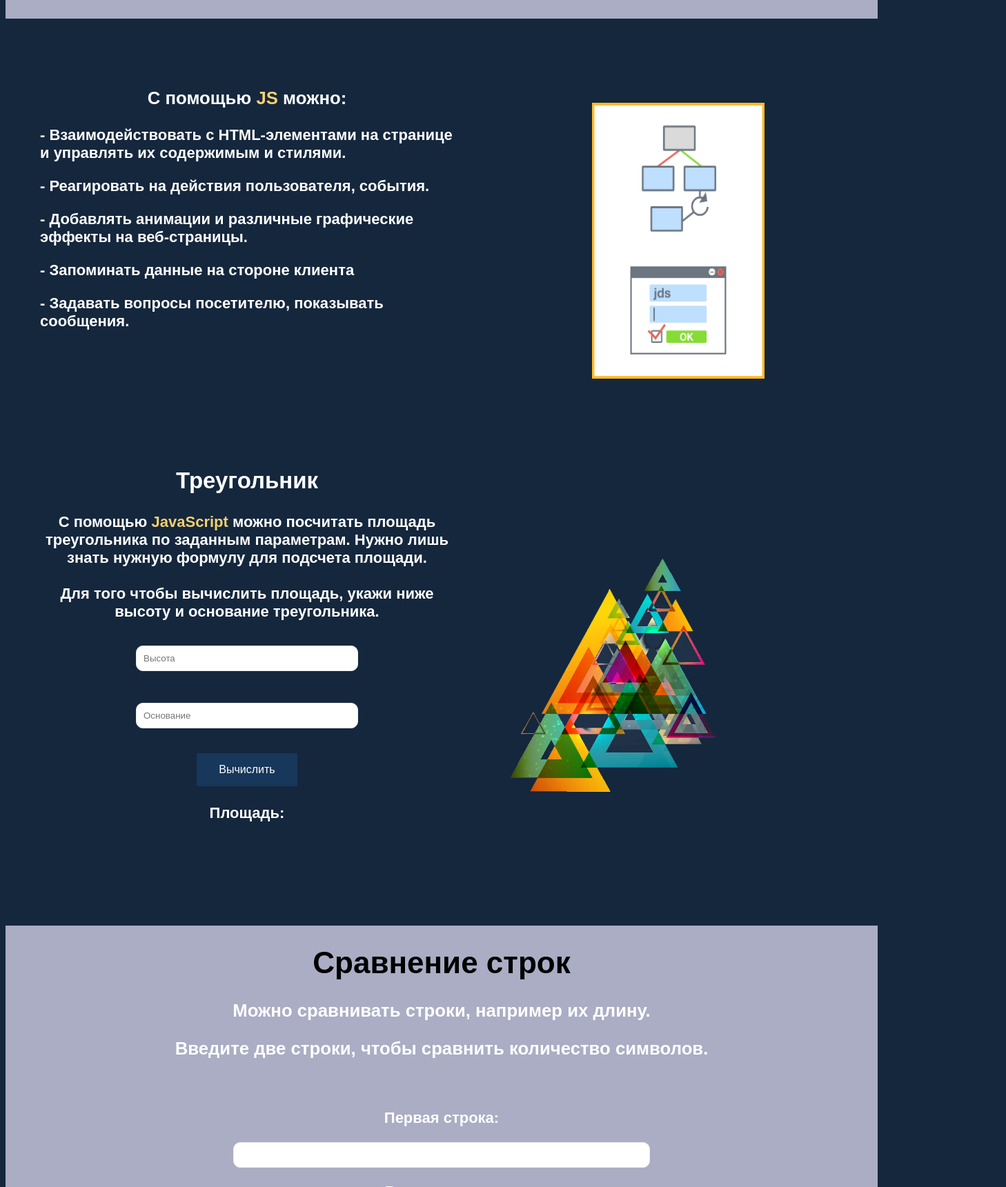
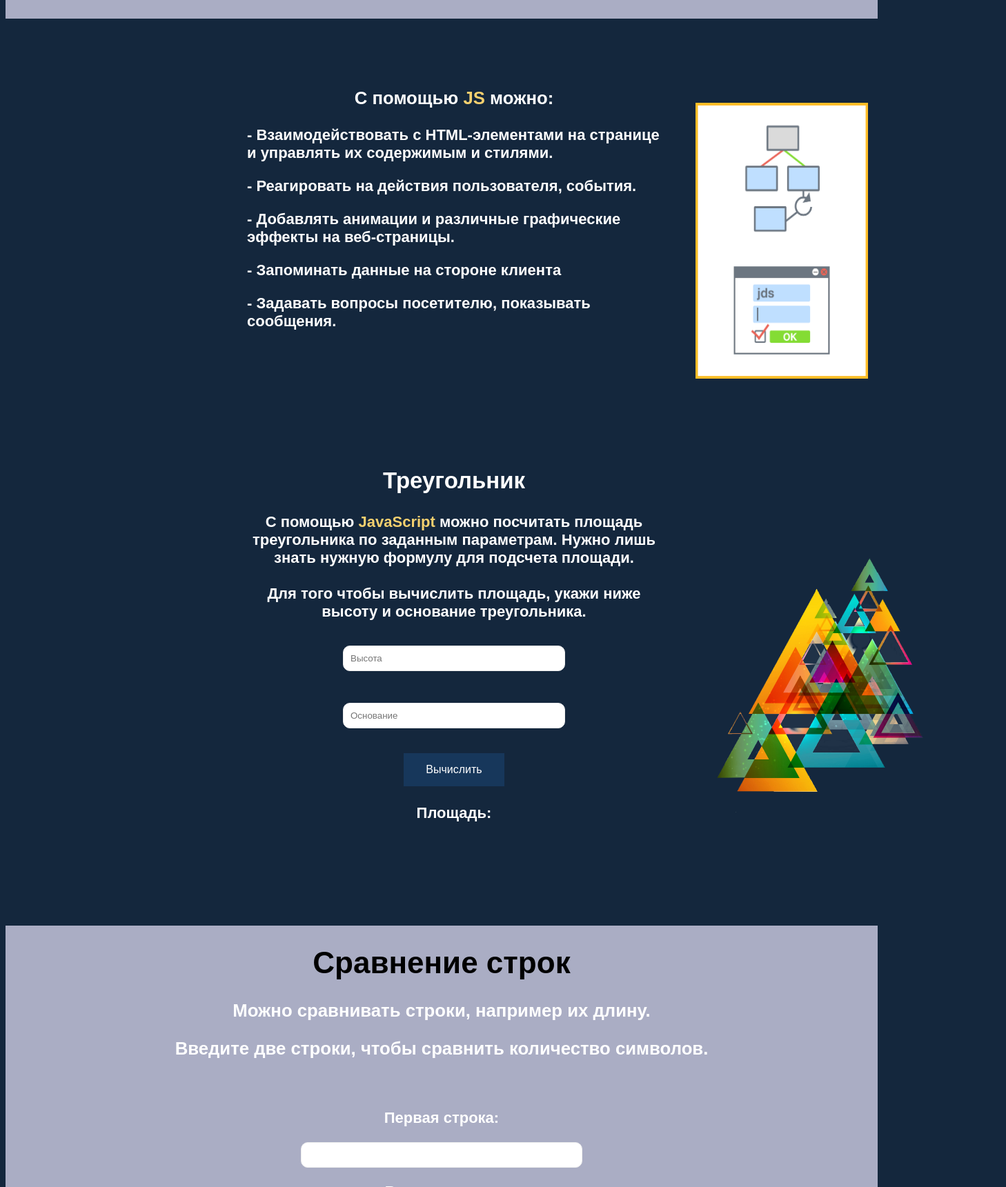
Before and after one commit to xricherenkova/JS, a plain HTML site: page index.html in a window 1280 px wide. Shown: the part 1079-2800 px from the top of the page at 69% size, 1458 px wide, since content can reach past the window. Drawn offline with Linux system fonts and the light colour scheme; a web font is replaced by a local one.

Commit message:
changed the styles

```diff
--- a/css/style.css
+++ b/css/style.css
@@ -60,7 +60,7 @@ a{
 	margin-top: 50px;
 }
 .hero-section-content{
-	margin-left: 60px;
+	margin-left: 200px;
 	margin-bottom: 100px;
 }
 
@@ -113,20 +113,24 @@ a{
 
 }
 .hero-section-img1{
-	margin: 0 50px 0 0;
+	margin: 0 150px 0 0;
 }
 
 .hero-section-img2{
 	margin: 0 200px 0 0;
 }
 .theory2{
+
 	display: grid;
-	grid-template-columns: 700px 150px 200px;
+	grid-template-columns: 700px 450px ;
 	align-items: center;
 	margin-top: 50px;
+	margin-left: 300px;
 }
 .theory2-content{
 
+	align-self: center;
+  justify-self: center;
 
 	margin: 0 50px 100px;
 }
--- a/index.html
+++ b/index.html
@@ -60,6 +60,7 @@
 
 	</div>
 	<br>
+
 	<div class="theory2">
 		<div class="theory2-content">
 
@@ -70,13 +71,12 @@
 			<p>- Запоминать данные на стороне клиента</p>
 			<p>- Задавать вопросы посетителю, показывать сообщения.</p>
 		</div>
-		<div></div>
+		<div>
 		<div class="hero-section-img1">
 			<img src="img/teory.png" width="250" height="400">
-		</div>
+		</div></div>
 
 	</div>
-
 	<section id="triangle" class="triangle">
 		<div class="theory2" >
 			<div class="theory2-content">
```
